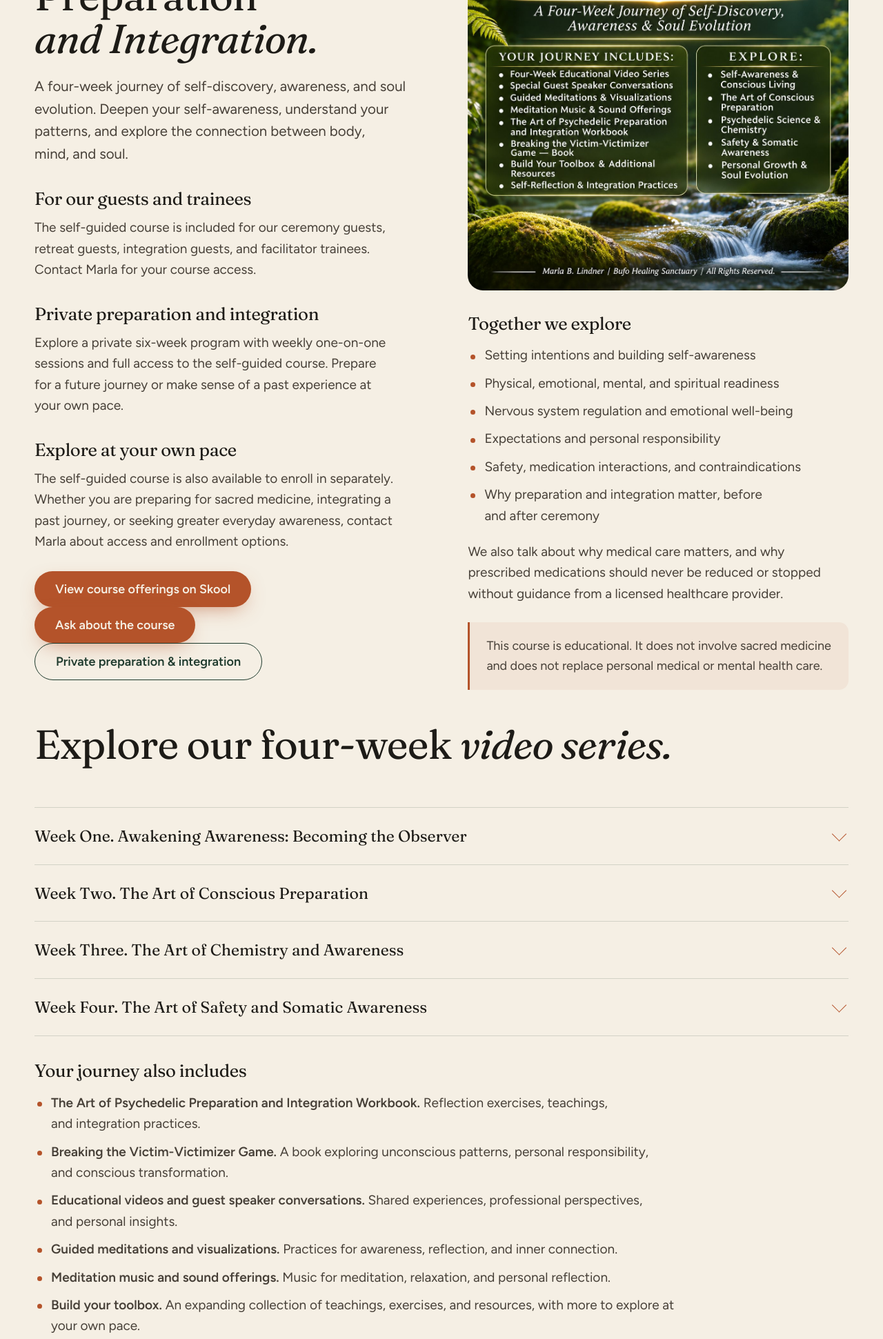
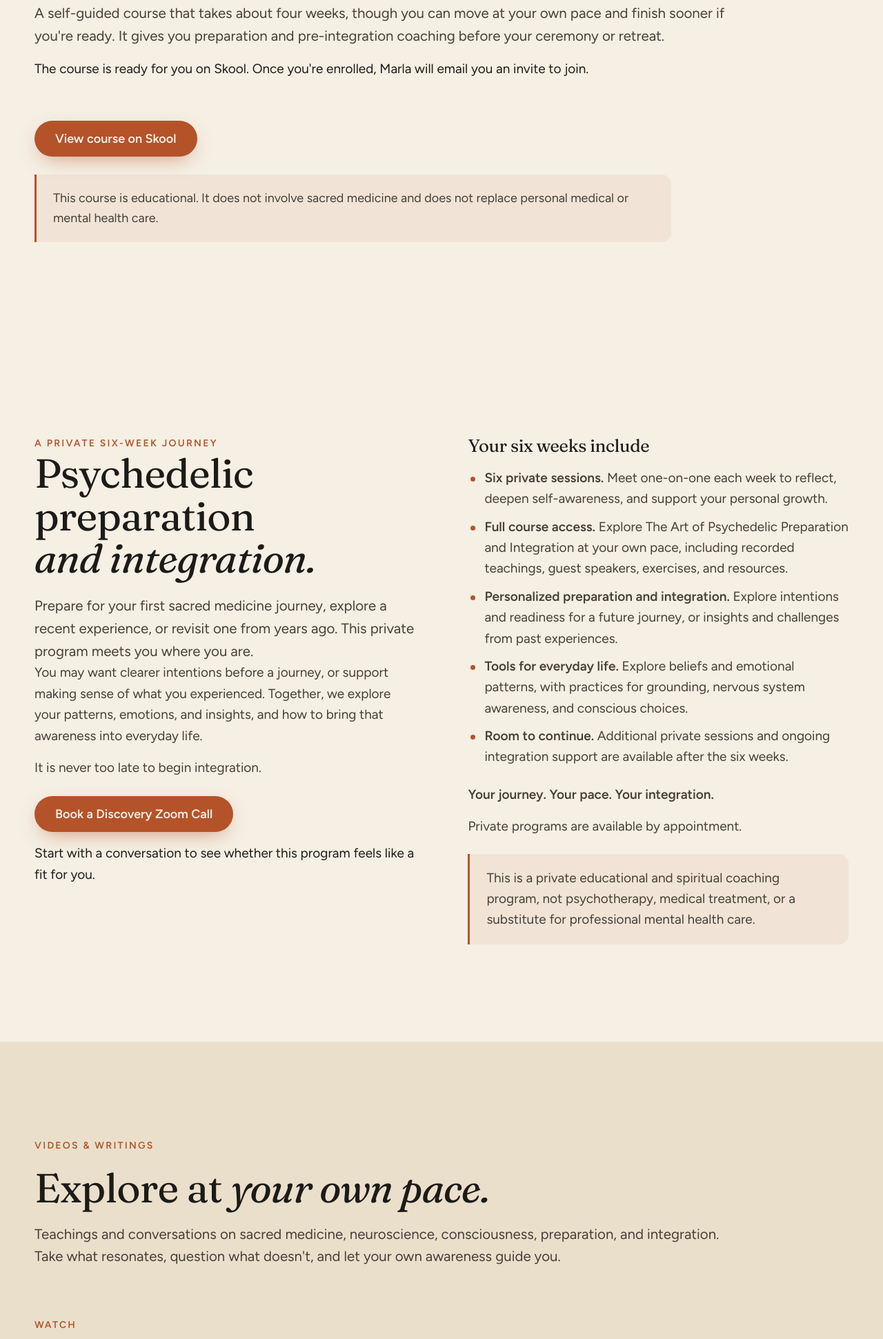
Before and after one commit to jacksonstrong/bufo-healing-sanctuary, a plain HTML site: page learn.html in a window 1280 px wide. Shown: the part 1090-3031 px from the top of the page at 69% size. Drawn offline with Linux system fonts and the light colour scheme.

Commit message:
Simplify the Preparation & Integration course section on Learn page
Replaces the detailed four-week breakdown, poster image, and topic list
with one short description and a single Skool button, since the full
course content already lives on Skool.

Co-Authored-By: Claude Sonnet 5 <noreply@anthropic.com>

```diff
--- a/learn.html
+++ b/learn.html
@@ -125,64 +125,15 @@
 </div></nav>
 
 <section id="workshops">
-  <div class="wrap split">
-    <div class="rv">
-      <div class="eyebrow">Four-week online&nbsp;course</div>
+  <div class="wrap">
+    <div class="sec-head rv">
+      <div class="eyebrow">Self-guided online&nbsp;course</div>
       <h2>The Art of Psychedelic Preparation <em>and&nbsp;Integration.</em></h2>
-      <p class="lede" style="margin-top:22px">A four-week journey of self-discovery, awareness, and soul evolution. Deepen your self-awareness, understand your patterns, and explore the connection between body, mind,&nbsp;and soul.</p>
-      <div class="prose">
-        <h3>For our guests and&nbsp;trainees</h3>
-        <p>The self-guided course is included for our ceremony guests, retreat guests, integration guests, and facilitator trainees. Contact Marla for your&nbsp;course access.</p>
-        <h3>Private preparation and&nbsp;integration</h3>
-        <p>Explore a private six-week program with weekly one-on-one sessions and full access to the self-guided course. Prepare for a future journey or make sense of a past experience at your&nbsp;own pace.</p>
-        <h3>Explore at your own&nbsp;pace</h3>
-        <p>The self-guided course is also available to enroll in separately. Whether you are preparing for sacred medicine, integrating a past journey, or seeking greater everyday awareness, contact Marla about access and&nbsp;enrollment options.</p>
-      </div>
-      <div class="ctas" style="margin-top:28px">
-        <a class="btn btn-ember" href="https://www.skool.com/sacred-light-of-eternal-being-7896/classroom" target="_blank" rel="noopener">View course offerings on&nbsp;Skool</a>
-        <a class="btn btn-ember" href="mailto:bufohealingsanctuary@gmail.com?subject=Preparation%20and%20Integration%20Course">Ask about the&nbsp;course</a>
-        <a class="btn btn-ghost" href="#private-integration">Private preparation &amp;&nbsp;integration</a>
-      </div>
+      <p class="lede" style="margin-top:22px">A self-guided course that takes about four weeks, though you can move at your own pace and finish sooner if you're ready. It gives you preparation and pre-integration coaching before your ceremony or&nbsp;retreat.</p>
+      <p style="margin-top:16px">The course is ready for you on Skool. Once you're enrolled, Marla will email you an invite to&nbsp;join.</p>
     </div>
-    <div class="rv">
-      <div class="prose">
-        <a href="/img/preparation-course.jpg" target="_blank" rel="noopener" aria-label="Open the full course poster"><img class="course-art" src="/img/preparation-course.jpg" alt="The Art of Psychedelic Preparation and Integration: four-week video series, workbook, guest speakers, meditations, and reflection resources" width="1199" height="1312" loading="lazy"></a>
-        <h3>Together we&nbsp;explore</h3>
-        <ul>
-          <li>Setting intentions and building&nbsp;self-awareness</li>
-          <li>Physical, emotional, mental, and spiritual&nbsp;readiness</li>
-          <li>Nervous system regulation and emotional&nbsp;well-being</li>
-          <li>Expectations and personal&nbsp;responsibility</li>
-          <li>Safety, medication interactions, and&nbsp;contraindications</li>
-          <li>Why preparation and integration matter, before and after&nbsp;ceremony</li>
-        </ul>
-        <p style="margin-top:22px">We also talk about why medical care matters, and why prescribed medications should never be reduced or stopped without guidance from a licensed healthcare&nbsp;provider.</p>
-      </div>
-      <p class="note" style="margin-top:26px">This course is educational. It does not involve sacred medicine and does not replace personal medical or mental health&nbsp;care.</p>
-    </div>
-  </div>
-  <div class="wrap" style="margin-top:48px">
-    <div class="sec-head rv"><h2>Explore our four-week <em>video&nbsp;series.</em></h2></div>
-    <div class="rv">
-      <details><summary>Week One. Awakening Awareness: Becoming the&nbsp;Observer</summary><div class="prose"><p>Explore childhood conditioning, unconscious programming, emotional patterns, personal responsibility, and the power of becoming the conscious observer of&nbsp;your life.</p></div></details>
-      <details><summary>Week Two. The Art of Conscious&nbsp;Preparation</summary><div class="prose"><p>Discover the importance of preparing your body, mind, and soul, setting meaningful intentions, and developing emotional awareness before&nbsp;transformational experiences.</p><p>Special guest speakers: <a href="https://www.utah5meo.com/" target="_blank" rel="noopener">Logan Long</a> and <a href="mailto:coachjd81@hotmail.com">Jason&nbsp;Daum</a>.</p></div></details>
-      <details><summary>Week Three. The Art of Chemistry and&nbsp;Awareness</summary><div class="prose"><p>Explore the science of psychedelics, brain chemistry, physical well-being, and the relationship between the body and&nbsp;transformational experiences.</p><p>Special guest speaker: <a href="https://marknicolasresearch.com/" target="_blank" rel="noopener">Mark&nbsp;Nicholas</a>.</p></div></details>
-      <details><summary>Week Four. The Art of Safety and Somatic&nbsp;Awareness</summary><div class="prose"><p>Explore the importance of physical and emotional safety, nervous system awareness, somatic practices, and creating a supportive environment for&nbsp;personal transformation.</p><p>Special guest speakers: <a href="https://premiumcpr.com/" target="_blank" rel="noopener">Cynthia Stubbins, Premium CPR</a>, and a surprise guest&nbsp;from Australia.</p></div></details>
-    </div>
-    <div class="prose rv" style="margin-top:36px">
-      <h3>Your journey also&nbsp;includes</h3>
-      <ul>
-        <li><b>The Art of Psychedelic Preparation and Integration Workbook.</b> Reflection exercises, teachings, and&nbsp;integration practices.</li>
-        <li><b>Breaking the Victim-Victimizer Game.</b> A book exploring unconscious patterns, personal responsibility, and&nbsp;conscious transformation.</li>
-        <li><b>Educational videos and guest speaker conversations.</b> Shared experiences, professional perspectives, and&nbsp;personal insights.</li>
-        <li><b>Guided meditations and visualizations.</b> Practices for awareness, reflection, and&nbsp;inner connection.</li>
-        <li><b>Meditation music and sound offerings.</b> Music for meditation, relaxation, and&nbsp;personal reflection.</li>
-        <li><b>Build your toolbox.</b> An expanding collection of teachings, exercises, and resources, with more to explore at your&nbsp;own pace.</li>
-      </ul>
-      <h3>Your journey begins&nbsp;within</h3>
-      <p>This course invites you to become more conscious of how you think, feel, respond, and move through life. Bring what you learn into your everyday choices, relationships,&nbsp;and experiences.</p>
-      <p><b>Awareness is the beginning. Integration is how we&nbsp;live it.</b></p>
-    </div>
+    <p style="margin-top:28px"><a class="btn btn-ember" href="https://www.skool.com/sacred-light-of-eternal-being-7896/classroom" target="_blank" rel="noopener">View course on&nbsp;Skool</a></p>
+    <p class="note" style="margin-top:26px">This course is educational. It does not involve sacred medicine and does not replace personal medical or mental health&nbsp;care.</p>
   </div>
 </section>
 
```
